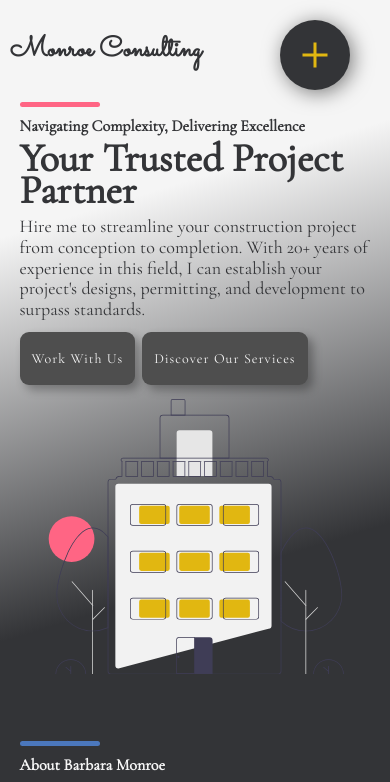
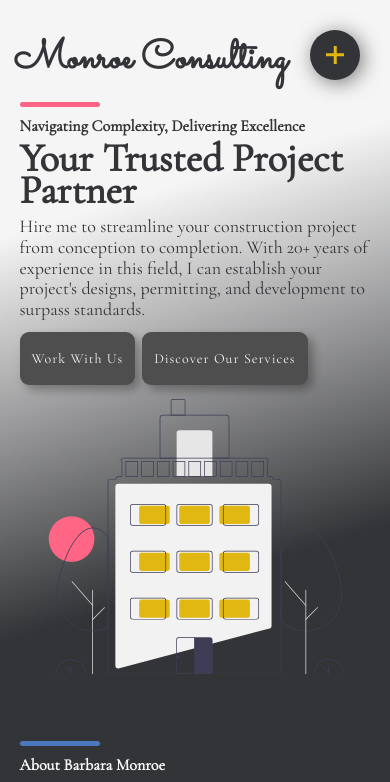
Before and after one commit to Caleb-Rogers/bmonroe-consulting, a Next.js app: page / in a window 390 px wide. Shown: the top 782 px of the page. Built offline with nearby package versions, Linux system fonts and the light colour scheme.

Commit message:
Navbar Dynamic Responsiveness

```diff
--- a/src/components/AboutSection/AboutSection.css
+++ b/src/components/AboutSection/AboutSection.css
@@ -87,15 +87,15 @@ body {
 }
 
 .about-sec-heading {
-  font-size: clamp(4rem, 7vw, 9rem);
+  font-size: clamp(4rem, 7vw, 8rem);
   font-weight: 700;
-  line-height: 0.8;
-  margin-bottom: 20px;
+  line-height: 1;
+  margin-bottom: 40px;
 }
 
 .about-sec-titles {
   color: var(--tertiary-light-grey);
-  font-size: clamp(2rem, 2.3vw, 3.2rem);
+  font-size: clamp(2rem, 2.3vw, 2.2rem);
   line-height: 1.15;
   margin-bottom: 20px;
 }
--- a/src/components/Hero/Hero.css
+++ b/src/components/Hero/Hero.css
@@ -188,7 +188,7 @@ body {
 }
 
 /* Switch from Landscape to Portrait */
-@media only screen and (max-width: 903px) {
+@media only screen and (max-width: 888px) {
   .hero-container {
     min-height: 80%;
     max-width: 90%;
--- a/src/components/Navbar/Navbar.css
+++ b/src/components/Navbar/Navbar.css
@@ -12,8 +12,8 @@ body {
   font-family: "Sacramento", cursive;
   position: absolute;
   top: 3rem;
-  left: 10.5rem;
-  font-size: 6rem;
+  left: 3.5%;
+  font-size: clamp(4rem, 5vw, 6rem);
   font-weight: 900;
   cursor: pointer;
   z-index: 20;
@@ -90,8 +90,8 @@ body {
 
 .hamburger-pos {
   position: fixed;
-  top: 20px;
-  right: 40px;
+  top: 30px;
+  right: 50px;
   z-index: 40;
 }
 
@@ -159,81 +159,19 @@ body {
   transform: translateX(-50%) translateY(-50%) rotate(-135deg);
 }
 
-/* RESPONSIVENESS */
+/** RESPONSIVENESS **/
 
-@media only screen and (max-width: 1622px) {
-  .nav-logo {
-    left: 8.5rem;
-    font-size: 5.8rem;
+/* Switch from Landscape to Portrait */
+@media only screen and (max-width: 903px) {
+  .hamburger-pos {
+    right: 30px;
+  }
+  .hamburger {
+    width: 50px;
+    height: 50px;
+  }
+  .hamburger div {
+    width: 18px;
+    height: 2.5px;
   }
 }
-
-@media only screen and (max-width: 1494px) {
-  .nav-logo {
-    left: 6.5rem;
-    font-size: 5.2rem;
-  }
-}
-
-@media only screen and (max-width: 1305px) {
-  .nav-logo {
-    left: 4.5rem;
-    font-size: 4.8rem;
-  }
-}
-
-@media only screen and (max-width: 1142px) {
-  .nav-logo {
-    left: 2.5rem;
-    font-size: 4.4rem;
-  }
-}
-
-@media only screen and (max-width: 998px) {
-  .nav-logo {
-    left: 1rem;
-    font-size: 4.8rem;
-  }
-}
-
-@media only screen and (max-width: 772px) {
-  .nav-logo {
-    font-size: 4rem;
-  }
-}
-
-@media only screen and (max-width: 626px) {
-  .nav-logo {
-    font-size: 3.6rem;
-  }
-}
-
-@media only screen and (max-width: 508px) {
-  .nav-logo {
-    font-size: 3.2rem;
-  }
-}
-
-@media only screen and (max-width: 435px) {
-  .nav-logo {
-    font-size: 2.8rem;
-  }
-}
-
-@media only screen and (max-width: 372px) {
-  .nav-logo {
-    font-size: 2.6rem;
-  }
-}
-
-@media only screen and (max-width: 310px) {
-  .nav-logo {
-    font-size: 2.2rem;
-  }
-}
-
-@media only screen and (max-width: 260px) {
-  .nav-logo {
-    font-size: 1.8rem;
-  }
-}
--- a/src/components/ServicesSection/ServicesSection.css
+++ b/src/components/ServicesSection/ServicesSection.css
@@ -101,7 +101,7 @@ body {
   font-size: 2rem;
   font-weight: 600;
   letter-spacing: 1px;
-  padding: 2.4rem 4rem;
+  padding: 3.5rem 4rem;
   margin: 0;
   border-radius: 9px;
   overflow: visible;
@@ -110,7 +110,7 @@ body {
 .serv-btn:visited {
   position: relative;
   background-color: #333437;
-  color: #f5f5f5;
+  color: #333437;
 }
 .serv-btn {
   transition: none;
```
